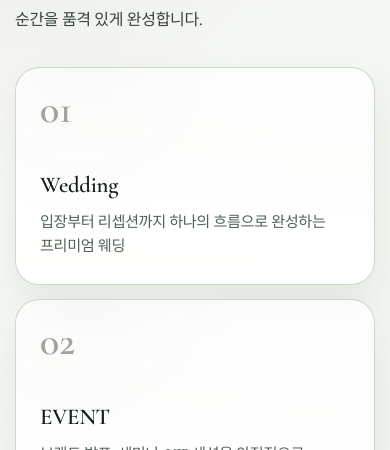
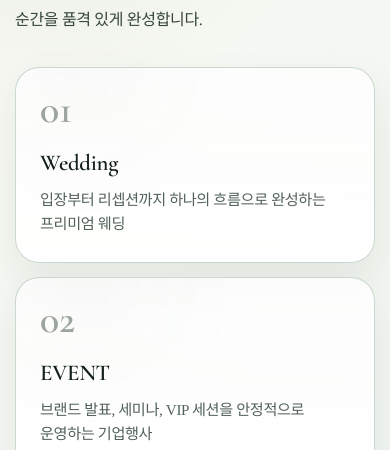
Before and after one commit to HOBBYTAN/theplenty, a Next.js app: page / in a window 390 px wide. Shown: the part 1118-1568 px from the top of the page. Built offline with nearby package versions, Linux system fonts and the light colour scheme; a web font is replaced by a local one.

Commit message:
fix: align card text rows

```diff
--- a/src/app/globals.css
+++ b/src/app/globals.css
@@ -454,9 +454,9 @@ h1 {
 
 .about-card {
   min-height: 230px;
-  display: flex;
-  flex-direction: column;
-  justify-content: flex-end;
+  display: grid;
+  grid-template-rows: auto 1fr clamp(3rem, 4.2vw, 3.95rem) minmax(6.2em, auto);
+  align-items: stretch;
   border: 1px solid rgba(197, 212, 202, 0.9);
   border-radius: 28px;
   padding: 24px;
@@ -477,8 +477,8 @@ h1 {
 }
 
 .about-card span {
+  grid-row: 1;
   width: fit-content;
-  margin-bottom: auto;
   color: rgba(52, 70, 56, 0.48);
   font-family: var(--font-cormorant), "Cormorant Garamond", Georgia, serif;
   font-size: 2.5rem;
@@ -487,7 +487,13 @@ h1 {
 }
 
 .about-card h3 {
-  margin-top: 46px;
+  grid-row: 3;
+  align-self: start;
+  margin: 0;
+  min-height: 0;
+  height: clamp(3rem, 4.2vw, 3.95rem);
+  display: flex;
+  align-items: flex-start;
   color: var(--ink);
   font-family: var(--font-cormorant), "Cormorant Garamond", Georgia, serif;
   font-size: clamp(1.42rem, 2vw, 1.86rem);
@@ -497,7 +503,10 @@ h1 {
 }
 
 .about-card p {
+  grid-row: 4;
+  align-self: start;
   margin: 14px 0 0;
+  height: 6.2em;
   color: #526159;
   font-size: 0.95rem;
   font-weight: 400;
@@ -656,10 +665,14 @@ h1 {
 .venue-content h3 {
   font-size: clamp(1.35rem, 2vw, 1.88rem);
   line-height: 1.14;
+  min-height: 2.28em;
+  display: flex;
+  align-items: flex-end;
 }
 
 .venue-content > p:not(.space-subtitle) {
   margin: 20px 0 0;
+  min-height: 5.05em;
   color: #26342b;
   font-size: 1.01rem;
   font-weight: 400;
@@ -1730,7 +1743,19 @@ h1 {
 
   .about-card {
     min-height: 190px;
+    grid-template-rows: auto 24px auto auto;
     border-radius: 24px;
+  }
+
+  .about-card h3,
+  .venue-content h3,
+  .venue-content > p:not(.space-subtitle) {
+    min-height: 0;
+  }
+
+  .about-card h3,
+  .about-card p {
+    height: auto;
   }
 
   .about-copy h2 {
```
